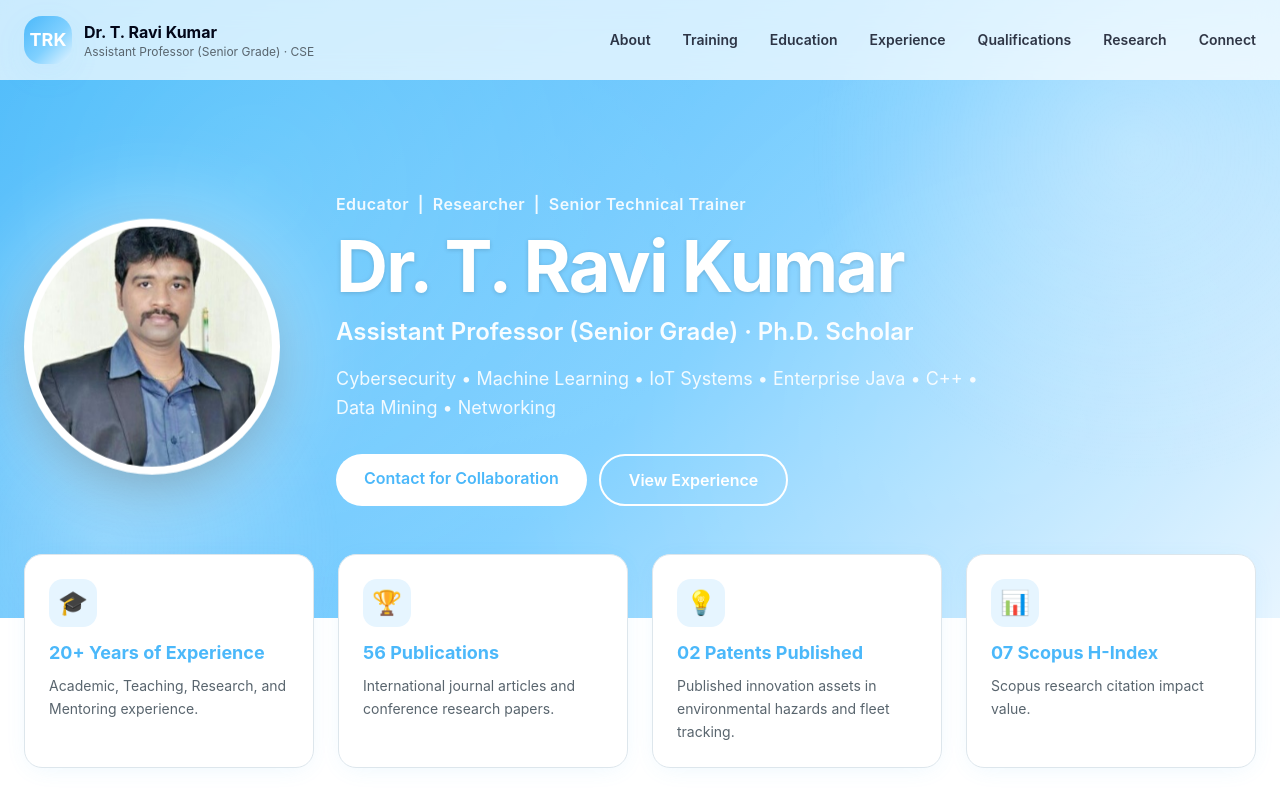
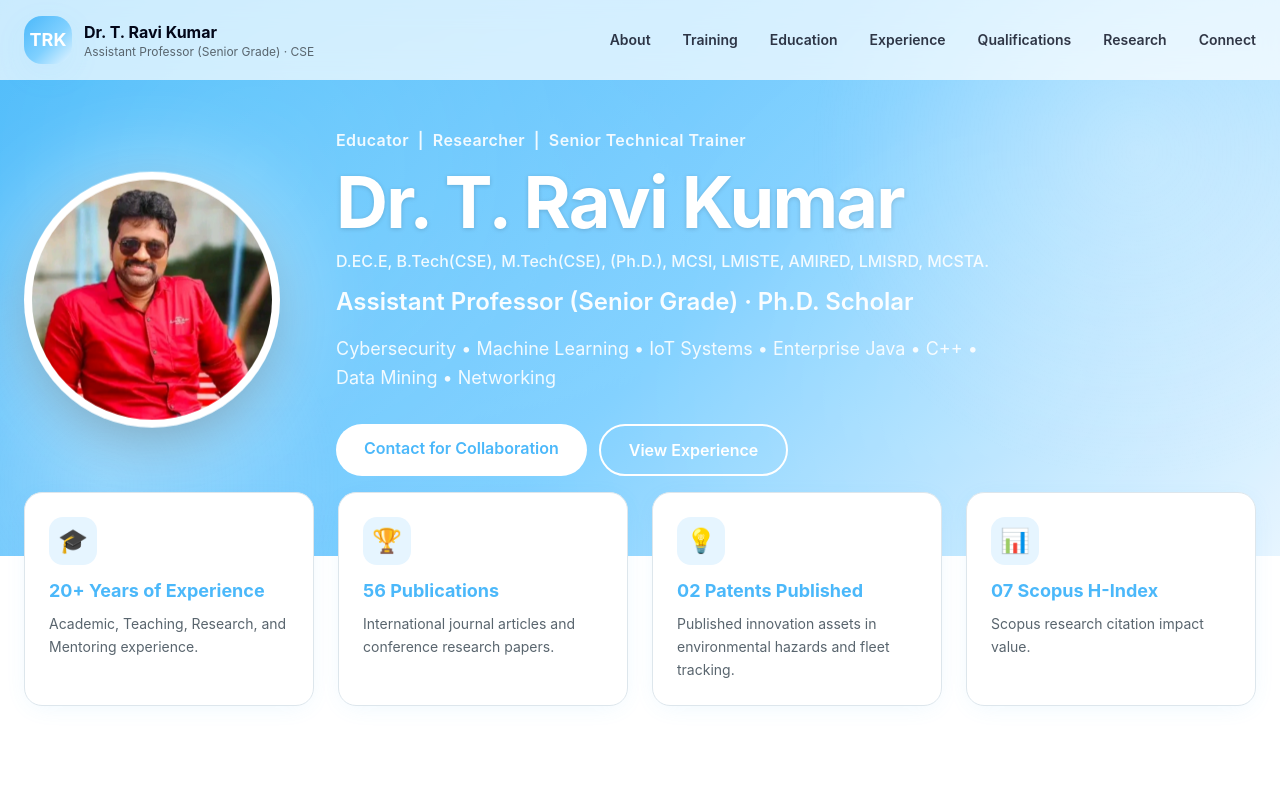
Before and after one commit to MSuryakumar4550/Ravi-Kumar-Tenali-Portfolio, a React (Vite) app: page / in a window 1280 px wide. Shown: the top 800 px of the page. Built offline with nearby package versions, Linux system fonts and the light colour scheme.

Commit message:
design: adjust hero banner spacing and add credentials under name

```diff
--- a/src/components/portfolio/Hero.jsx
+++ b/src/components/portfolio/Hero.jsx
@@ -258,7 +258,7 @@ export function Hero({ image }) {
         }}
       />
 
-      <div className="relative max-w-7xl mx-auto px-6 py-20 md:py-28 grid md:grid-cols-[auto_1fr] gap-10 md:gap-14 items-center">
+      <div className="relative max-w-7xl mx-auto px-6 pt-8 pb-16 md:pt-12 md:pb-20 grid md:grid-cols-[auto_1fr] gap-10 md:gap-14 items-center">
         {/* Circular profile */}
         <motion.div
           initial={{ opacity: 0, scale: 0.85 }}
@@ -294,6 +294,9 @@ export function Hero({ image }) {
           <h1 className="mt-3 text-5xl md:text-7xl font-bold tracking-tight leading-[1.05] drop-shadow-sm">
             Dr. T. Ravi Kumar
           </h1>
+          <p className="mt-2 text-sm md:text-base font-medium text-white/90 leading-relaxed max-w-2xl">
+            D.EC.E, B.Tech(CSE), M.Tech(CSE), (Ph.D.), MCSI, LMISTE, AMIRED, LMISRD, MCSTA.
+          </p>
           <h2 className="mt-3 text-xl md:text-2xl font-semibold text-white/95">
             Assistant Professor (Senior Grade) · Ph.D. Scholar
           </h2>
--- a/src/components/portfolio/data.js
+++ b/src/components/portfolio/data.js
@@ -1,9 +1,12 @@
 export const profile = {
-  name: "Dr. T. Ravi Kumar",
-  title: "Assistant Professor (Senior Grade) — Computer Science & Engineering",
+  name: "Ravi Kumar Tenali",
+  degrees: "D.EC.E, B.Tech(CSE), M.Tech(CSE), (Ph.D.)",
+  memberships: "MCSI, LMISTE, AMIRED, LMISRD, MCSTA",
+  role: "Assistant Professor(SG)",
+  department: "Department of Computer Science and Engineering",
+  currentRole: "Saveetha Engineering College, Chennai",
   tagline:
     "20+ years of academic excellence in Computer Science, with 56 international publications, 2 patents published, and an H-index of 7.",
-  currentRole: "Saveetha Engineering College, Chennai",
   email: "engineer.ravikumar@gmail.com",
   location: "Chennai, Tamil Nadu, India",
   scopusId: "57208639080",
@@ -11,7 +14,7 @@ export const profile = {
   googleScholarId: "od5eeAcAAAAJ",
   annaUniversityId: "283382",
   aicteId: "1-3706475401",
-  linkedinId: "Ravi Kumar Tenali",
+  linkedinId: "ravi-kumar-tenali-93b72232",
 };
 
 // Descending chronological order
@@ -350,7 +353,7 @@ export const professionalProfiles = [
     label: "Connect",
     icon: "in",
     bgColor: "#0077b5",
-    url: "https://www.linkedin.com/in/ravi-kumar-tenali"
+    url: "https://www.linkedin.com/in/ravi-kumar-tenali-93b72232/"
   },
   {
     name: "Google Scholar",
```
Also changed, not shown: src/assets/profile.jpg.
